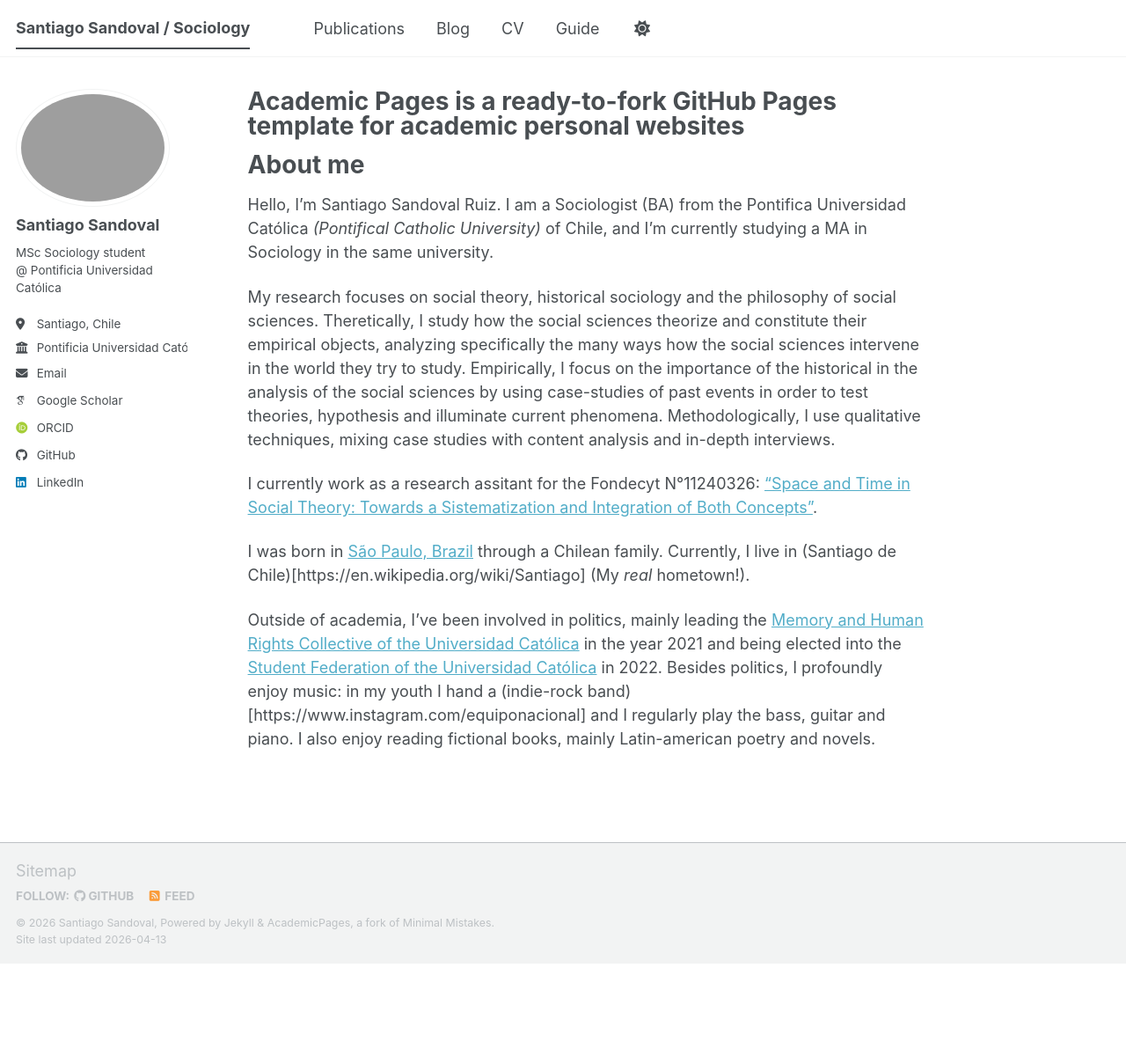
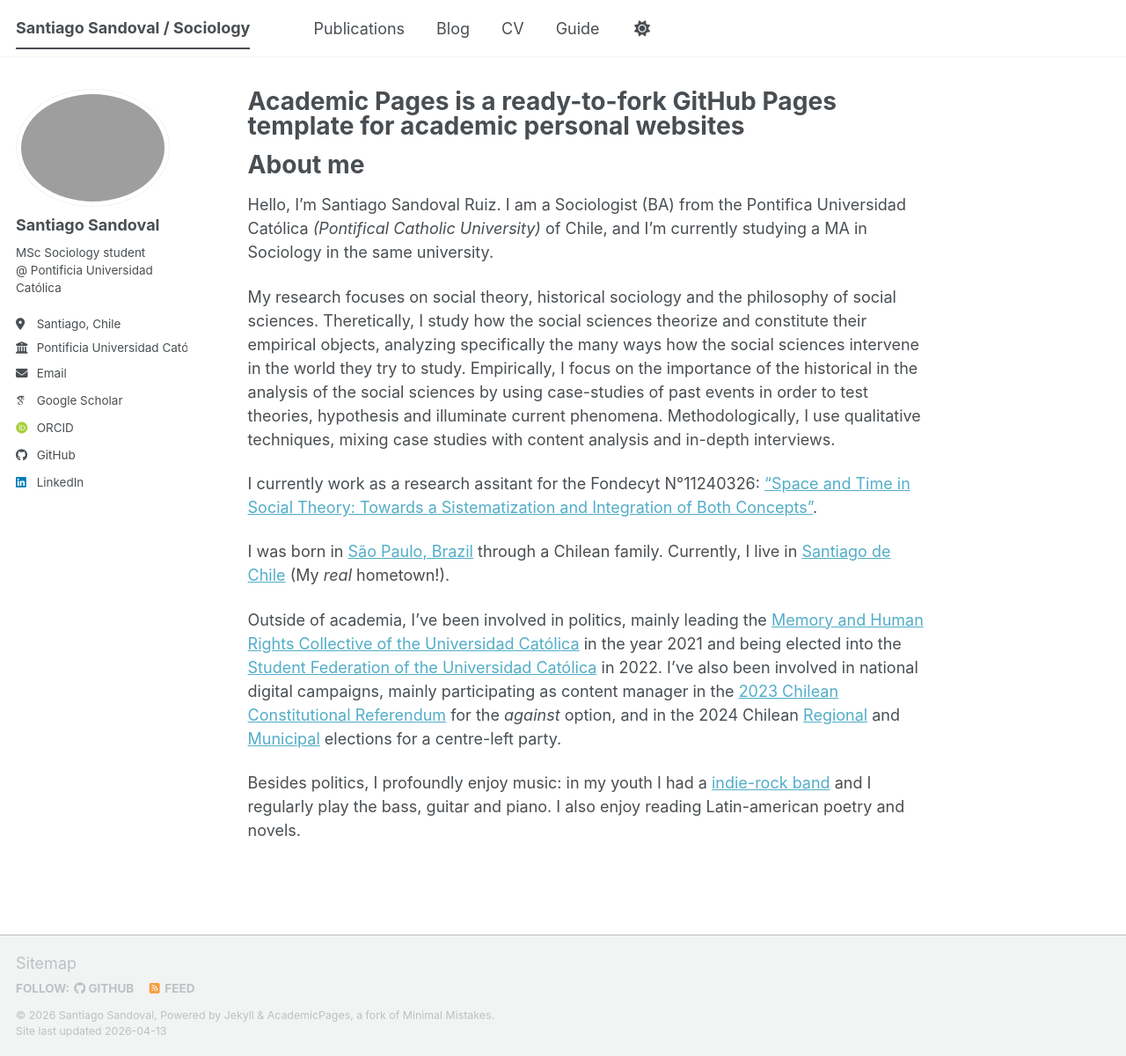
Before and after one commit to s-sandoval/s-sandoval.github.io, a Jekyll site: the page built from _pages/about.md, in a window 1280 px wide and 1200 px high. Shown: the whole window at 88% size. Built offline with Jekyll 4.4.1, drawn with Linux system fonts in a browser that asks for light colours; some web fonts are replaced; a script bundle is joined from its source files by our own code; library files that are not in the unit come from our copies.

Commit message:
Update about.md

```diff
--- a/_pages/about.md
+++ b/_pages/about.md
@@ -15,6 +15,8 @@ My research focuses on social theory, historical sociology and the philosophy of
 
 I currently work as a research assitant for the Fondecyt N°11240326: ["Space and Time in Social Theory: Towards a Sistematization and Integration of Both Concepts"](https://www.tes-project.org/).
 
-I was born in [São Paulo, Brazil](https://en.wikipedia.org/wiki/S%C3%A3o_Paulo) through a Chilean family. Currently, I live in (Santiago de Chile)[https://en.wikipedia.org/wiki/Santiago] (My _real_ hometown!).
+I was born in [São Paulo, Brazil](https://en.wikipedia.org/wiki/S%C3%A3o_Paulo) through a Chilean family. Currently, I live in [Santiago de Chile](https://en.wikipedia.org/wiki/Santiago) (My _real_ hometown!).
 
-Outside of academia, I've been involved in politics, mainly leading the [Memory and Human Rights Collective of the Universidad Católica](https://www.instagram.com/memoria.uc/) in the year 2021 and being elected into the [Student Federation of the Universidad Católica](https://es.wikipedia.org/wiki/Federaci%C3%B3n_de_Estudiantes_de_la_Universidad_Cat%C3%B3lica_de_Chile) in 2022. Besides politics, I profoundly enjoy music: in my youth I hand a (indie-rock band)[https://www.instagram.com/equiponacional] and I regularly play the bass, guitar and piano. I also enjoy reading fictional books, mainly Latin-american poetry and novels.
+Outside of academia, I've been involved in politics, mainly leading the [Memory and Human Rights Collective of the Universidad Católica](https://www.instagram.com/memoria.uc/) in the year 2021 and being elected into the [Student Federation of the Universidad Católica](https://es.wikipedia.org/wiki/Federaci%C3%B3n_de_Estudiantes_de_la_Universidad_Cat%C3%B3lica_de_Chile) in 2022. I've also been involved in national digital campaigns, mainly participating as content manager in the [2023 Chilean Constitutional Referendum](https://en.wikipedia.org/wiki/2023_Chilean_constitutional_referendum) for the _against_ option, and in the 2024 Chilean [Regional](https://en.wikipedia.org/wiki/2024_Chilean_municipal_elections) and [Municipal](https://en.wikipedia.org/wiki/2024_Chilean_regional_elections) elections for a centre-left party.
+
+Besides politics, I profoundly enjoy music: in my youth I had a [indie-rock band](https://www.instagram.com/equiponacional) and I regularly play the bass, guitar and piano. I also enjoy reading Latin-american poetry and novels.
```
